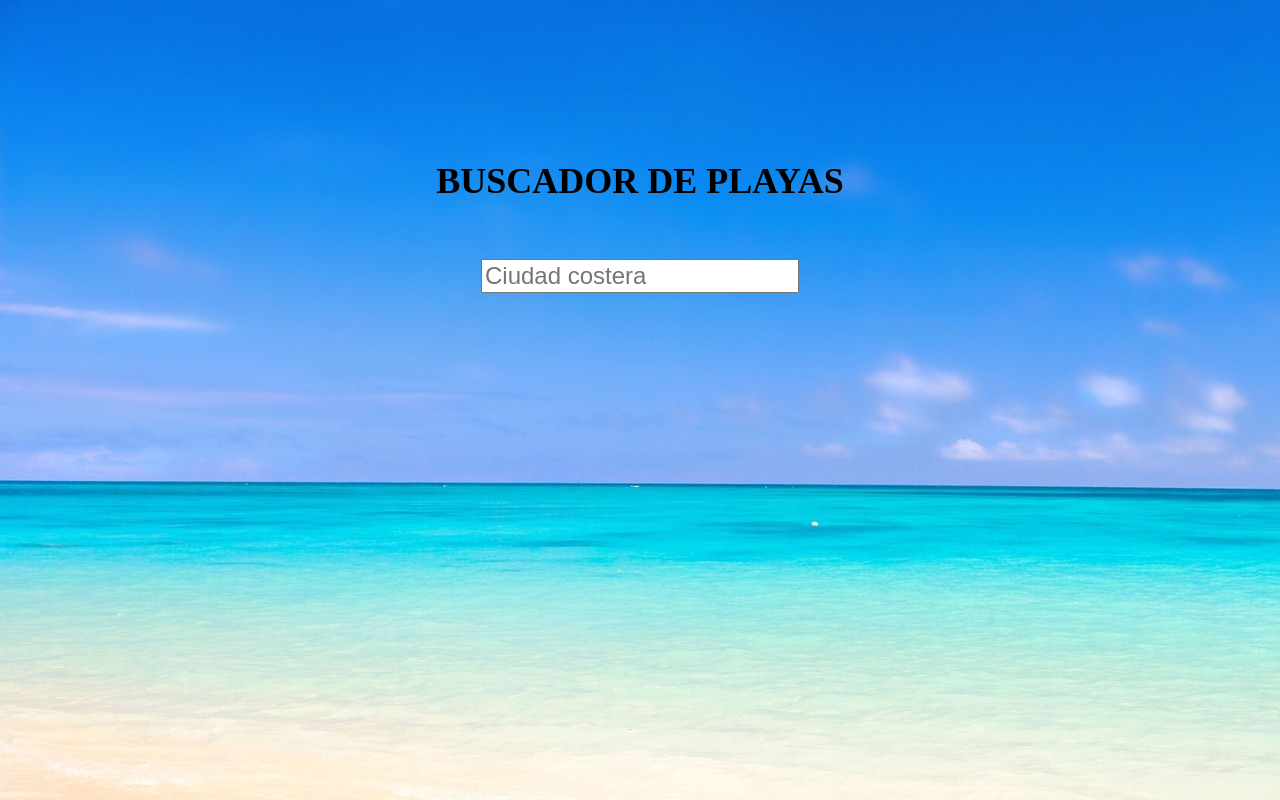
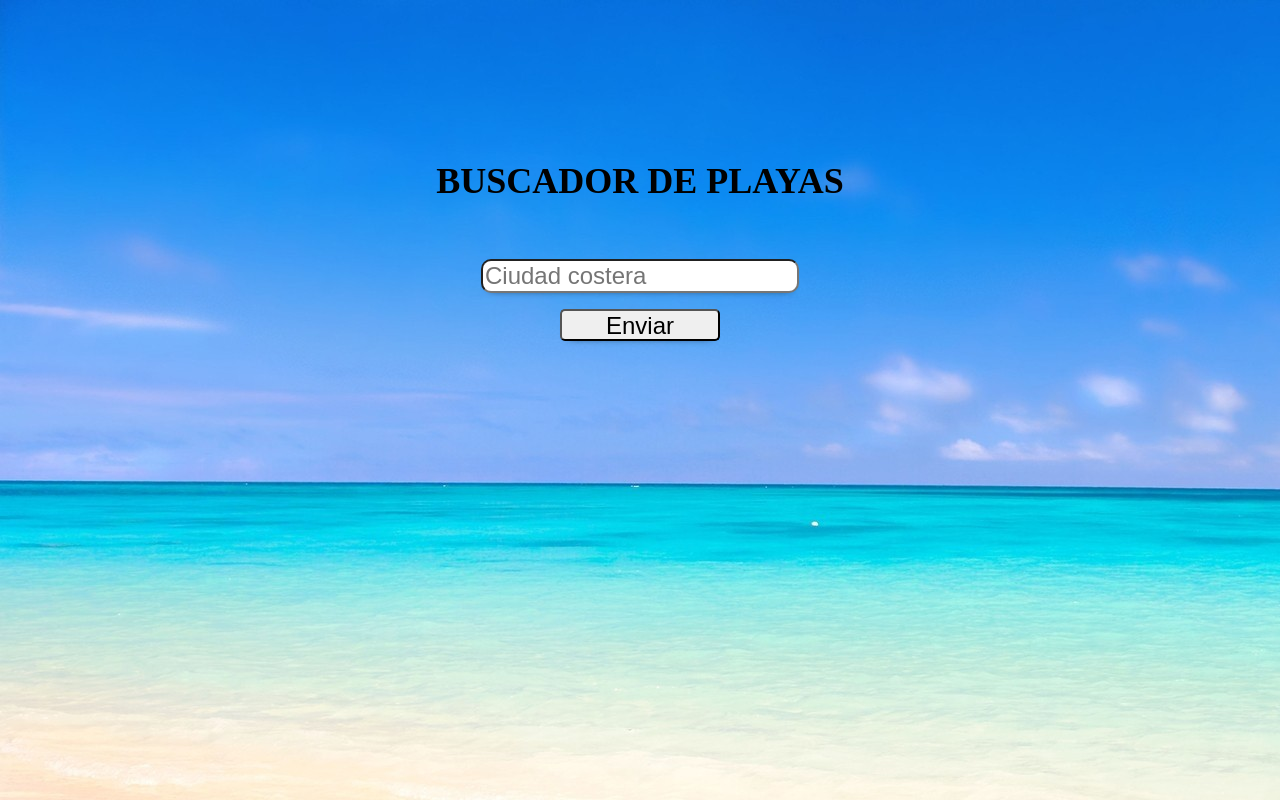
Before and after one commit to josemanuel80/Playas, a React (Create React App) app: page / in a window 1280 px wide. Built offline with nearby package versions, Linux system fonts and the light colour scheme.

Commit message:
sin mapa

```diff
--- a/package.json
+++ b/package.json
@@ -12,6 +12,7 @@
     "react-google-maps": "^9.4.5",
     "react-router-dom": "^5.2.0",
     "react-scripts": "4.0.3",
+    "uuid": "^8.3.2",
     "web-vitals": "^1.0.1"
   },
   "scripts": {
--- a/src/components/Beach.js
+++ b/src/components/Beach.js
@@ -11,12 +11,26 @@ export const Beach = ({ data }) => {
         <dd>{data.properties.Término_M}</dd>
         <dt>Forma de acceso</dt>
         <dd>{data.properties.Forma_de_a}</dd>
+        <dt>Paseo marítimo</dt>
+        <dd>{data.properties.Paseo_mar}</dd>
         <dt>Acceso para discapacitados</dt>
         <dd>{data.properties.Acceso_dis}</dd>
         <dt>Bandera azul</dt>
         <dd>{data.properties.Bandera_az}</dd>
         <dt>Observaciones</dt>
         <dd>{data.properties.Observacio}</dd>
+        <dt>Duchas</dt>
+        <dd>{data.properties.Duchas}</dd>
+        <dt>Condiciones</dt>
+        <dd>{data.properties.Condicione}</dd>
+        <dt>Zona deportiva</dt>
+        <dd>{data.properties.Zona_depor}</dd>
+        <dt>Aparcamiento</dt>
+        <dd>{data.properties.Aparcamien}</dd>
+        <dt>Coordenadas-latitud</dt>
+        <dd>{data.properties.Coordena_2}</dd>
+        <dt>Coordenadas-longitud</dt>
+        <dd>{data.properties.Coordena_3}</dd>
       </article>
     </div>
   );
--- a/src/pages/Home.js
+++ b/src/pages/Home.js
@@ -23,7 +23,12 @@ export const Home = () => {
       <section className="container">
         <h2>BUSCADOR DE PLAYAS</h2>
         <br></br>
-        <form method="get" action="/" onSubmit={handleSubmit}>
+        <form
+          className="buscador"
+          method="get"
+          action="/"
+          onSubmit={handleSubmit}
+        >
           <input
             type="text"
             placeholder="Ciudad costera"
@@ -32,6 +37,9 @@ export const Home = () => {
             value={city}
             onChange={handleChange}
           />
+          <button className="submit" onClick={handleSubmit}>
+            Enviar
+          </button>
         </form>
       </section>
     </div>
--- a/src/pages/Results.js
+++ b/src/pages/Results.js
@@ -5,6 +5,7 @@ import { Beach } from '../components/Beach.js';
 import GoogleMapReact from 'google-map-react';
 import '../styles/results.css';
 import '../styles/Beach.css';
+import { v4 as uuid } from 'uuid';
 
 const AnyReactComponent = ({ text }) => <div>{text}</div>;
 export const Results = () => {
@@ -28,31 +29,12 @@ export const Results = () => {
 
   return (
     <>
-      <h2>Se han encontrado {beachToRender.length} playas</h2>
+      <p className="found">Se han encontrado {beachToRender.length} playas</p>
       <div className="main">
         {beachToRender.map((e) => {
           return (
             <>
               <Beach key={e.properties.OBJECTID} data={e} />
-              <br></br>
-              <div className="SimpleMap">
-                <GoogleMapReact
-                  bootstrapURLKeys={{
-                    key: 'AIzaSyDY85wbf_dvuAcMW0RgRVyDFhUASqbzcyg',
-                  }}
-                  defaultCenter={{
-                    lat: e.properties.Coordena_5,
-                    lng: e.properties.Coordena_4,
-                  }}
-                  defaultZoom={11}
-                >
-                  <AnyReactComponent
-                    lat={e.properties.Coordena_5}
-                    lng={e.properties.Coordena_4}
-                    text="Aquí"
-                  />
-                </GoogleMapReact>
-              </div>
             </>
           );
         })}
--- a/src/styles/Beach.css
+++ b/src/styles/Beach.css
@@ -9,9 +9,13 @@
   justify-content: space-around;
   align-items: center;
   flex-wrap: wrap;
-  border: 1px solid black;
+  border-radius: 5px;
+  border: 3px solid lightgrey;
+  background-color: rgba(211, 211, 211, 0.281);
+  box-shadow: 0 5px 8px -9px rgb(0, 0, 0, 1);
   font-size: x-large;
   margin-left: 10%;
+  overflow: scroll;
 }
 .main {
   display: grid;
--- a/src/styles/Home.css
+++ b/src/styles/Home.css
@@ -15,4 +15,21 @@ body {
 }
 .input {
   font-size: x-large;
+  box-shadow: 0 5px 8px -9px rgb(0, 0, 0, 1);
+  border-radius: 10px;
 }
+.buscador {
+  display: flex;
+  flex-direction: column;
+  align-items: center;
+  text-align: center;
+  justify-content: center;
+}
+.submit {
+  font-size: x-large;
+  border-radius: 5px;
+  box-shadow: 0 5px 8px -9px rgb(0, 0, 0, 1);
+  margin-top: 1rem;
+  width: 10rem;
+  height: 2rem;
+}
--- a/src/styles/results.css
+++ b/src/styles/results.css
@@ -2,3 +2,8 @@
   border: 1px solid black;
   margin: 10px;
 }
+.found {
+  text-align: center;
+  font-size: xx-large;
+  font-weight: 900;
+}
```
Also changed, not shown: 1 other file (tests, documents, lock files or other folders).
